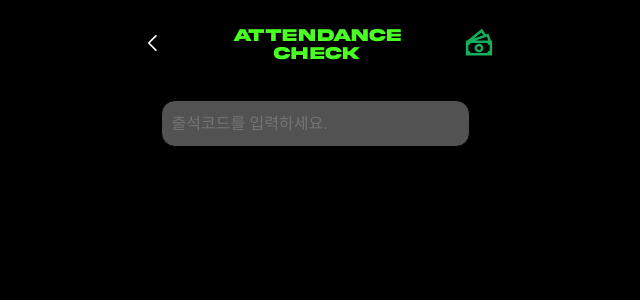
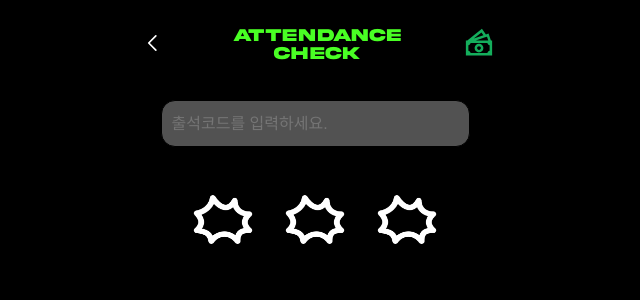
Before and after one commit to pirogramming/PiroCheck, a React (Vite) app in the folder frontend/: page /attendance in a window 1280 px wide. Shown: the top 300 px of the page, without its empty margins (325-965 px from the left). Built offline with nearby package versions, Linux system fonts and the light colour scheme.

Commit message:
[add]: boom.png 추가

```diff
--- a/frontend/src/Attendance.jsx
+++ b/frontend/src/Attendance.jsx
@@ -36,7 +36,17 @@ const Attendance = () => {
           Submit
         </button>
       )}
-      <div className={styles.attend_img_container}></div>
+      <div className={styles.attend_img_container}>
+        <div className={styles.boom_icon}>
+          <img src="img/tabler--boom.png" />
+        </div>
+        <div className={styles.boom_icon}>
+          <img src="img/tabler--boom.png" />
+        </div>
+        <div className={styles.boom_icon}>
+          <img src="img/tabler--boom.png" />
+        </div>
+      </div>
     </div>
   );
 };
--- a/frontend/src/Attendance.module.css
+++ b/frontend/src/Attendance.module.css
@@ -15,3 +15,18 @@
   right: 63px;
   padding: 7px;
 }
+.attend_img_container {
+  display: flex;
+  gap: 22px;
+  width: 100%;
+  padding-block: 40px;
+  justify-content: center;
+}
+.boom_icon {
+  width: 70px;
+  height: 65px;
+}
+.boom_icon > img {
+  width: 100%;
+  height: 100%;
+}
```
Also changed, not shown: frontend/public/img/tabler--boom.png (added), frontend/public/img/tabler--boom.svg (renamed from frontend/src/assets/img/tabler--boom.svg).
